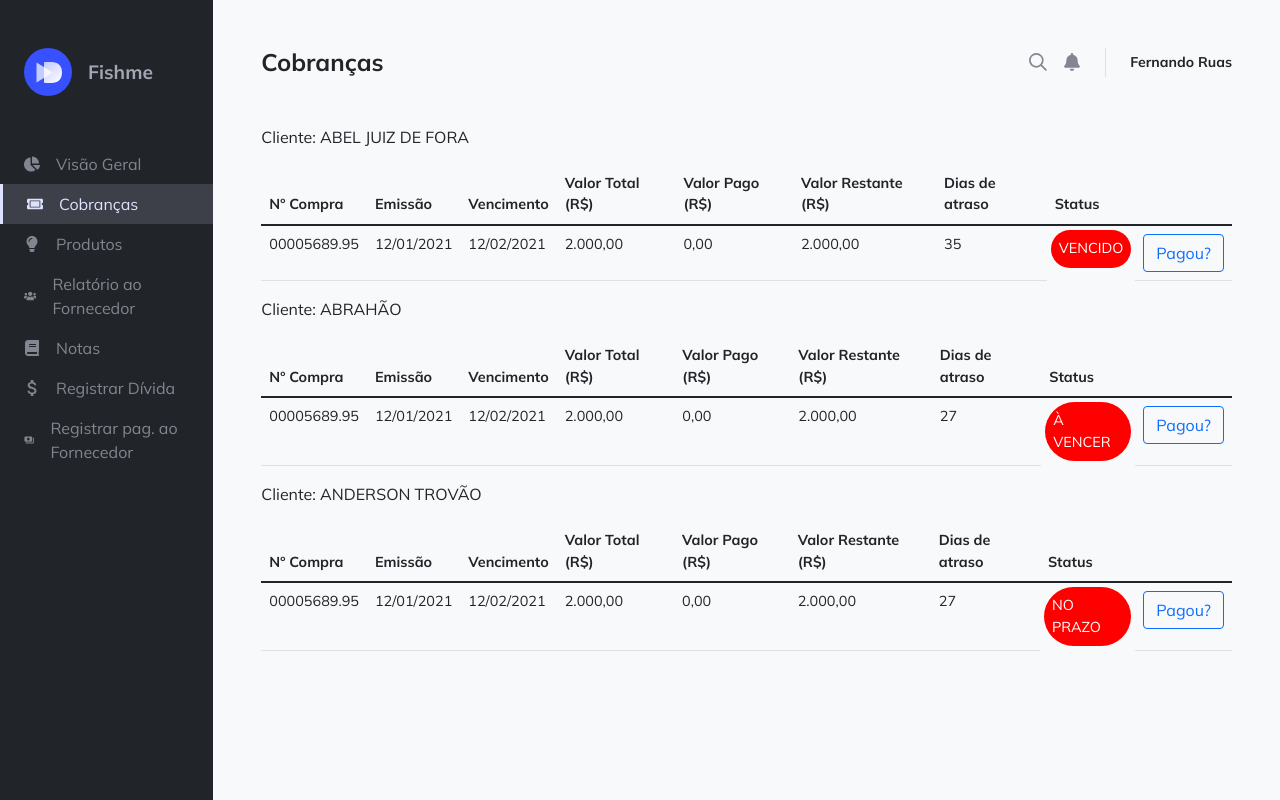
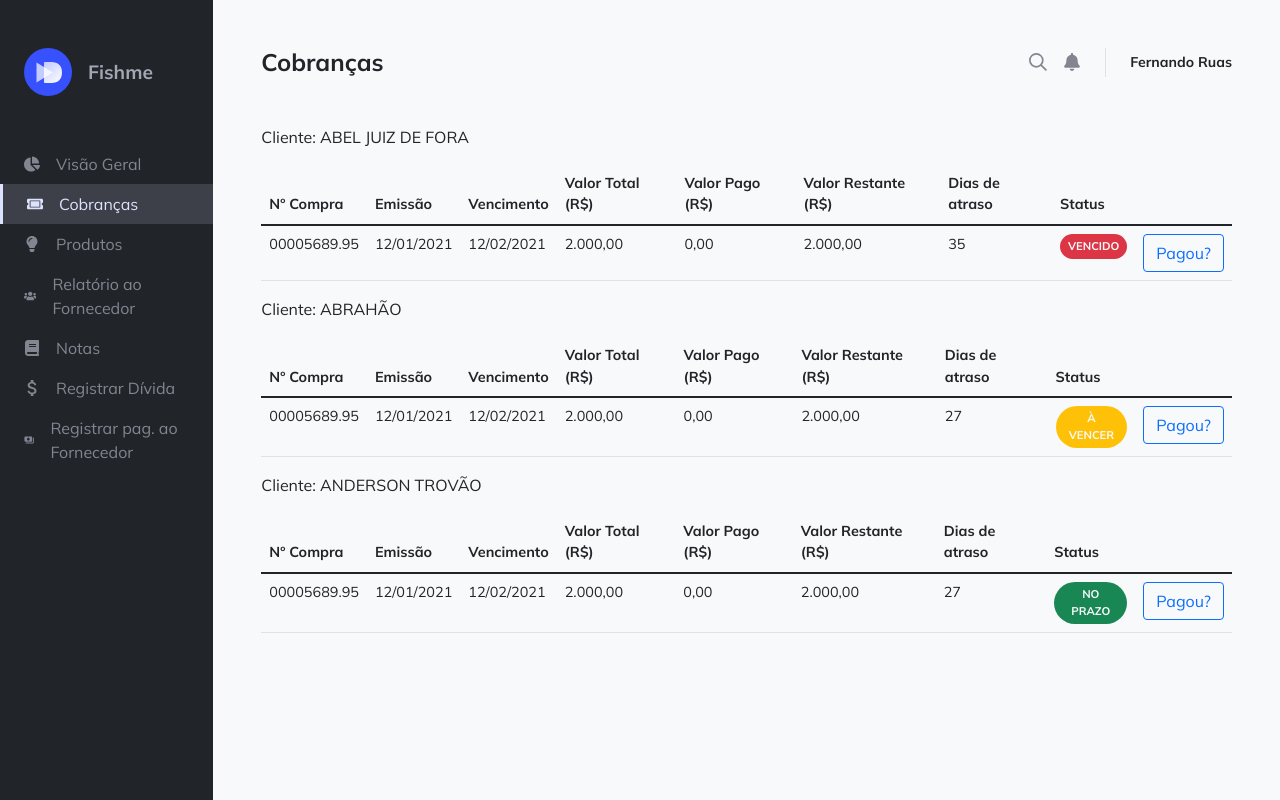
Before and after one commit to naygomes/fishme, a Next.js app in the folder frontend/: page /cobrancas in a window 1280 px wide. Built offline with nearby package versions, Linux system fonts and the light colour scheme.

Commit message:
passa a usar o chip

```diff
--- a/frontend/components/Chip.jsx
+++ b/frontend/components/Chip.jsx
@@ -7,7 +7,7 @@ export default function Chip({
 }) {
   return (
     <div
-      className={`bg-${backgroundColor} p-1 px-2 fw-bold chip-status rounded-pill text-${color}`}
+      className={`bg-${backgroundColor} p-1 px-2 fw-bold chip-status rounded-pill text-${color} w-100 text-center`}
     >
       {label?.toUpperCase()}
     </div>
--- a/frontend/components/ItemTabela.jsx
+++ b/frontend/components/ItemTabela.jsx
@@ -5,7 +5,11 @@ function ItemTabela(props) {
   if (props.chave === "id") {
     return null;
   } else if (props.chave === "status") {
-    return <StatusTabela status={props.item} />;
+    return (
+      <td>
+        <StatusTabela status={props.item} />
+      </td>
+    );
   } else if (props.chave !== "cliente") {
     return <td>{props.item}</td>;
   }
--- a/frontend/components/StatusTabela.jsx
+++ b/frontend/components/StatusTabela.jsx
@@ -1,14 +1,24 @@
 import React from "react";
+import Chip from "./Chip";
 
 function StatusTabela(props) {
   return (
-    <div className="chip">
-      {props.status === 0
-        ? "VENCIDO"
-        : props.status === 1
-        ? "À VENCER"
-        : "NO PRAZO"}
-    </div>
+    <Chip
+      backgroundColor={
+        props.status === 0
+          ? "danger"
+          : props.status === 1
+          ? "warning"
+          : "success"
+      }
+      label={
+        props.status === 0
+          ? "VENCIDO"
+          : props.status === 1
+          ? "À VENCER"
+          : "NO PRAZO"
+      }
+    />
   );
 }
 
```
